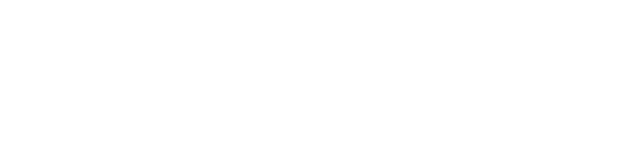
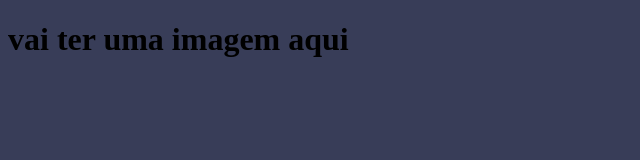
Before and after one commit to adrianwigames/The-White, a plain HTML site: page index.html in a window 1280 px wide. Shown: the whole page, without its empty margins (0-640 px from the left). Drawn offline with Linux system fonts and the light colour scheme.

Commit message:
Add files via upload

```diff
--- a/index.html
+++ b/index.html
@@ -5,4 +5,10 @@
     <meta http-equiv="X-UA-Compabible" content="IE=edge">
     <meta name="viewport" content="Width=device-width,initial-scale=1.0">
     <title> AdrianWi_Code </title>
+    <link rel="stylesheet" href="style.css">
 </head>
+<body>
+    <h1> vai ter uma imagem aqui </h1>
+</body>
+
+</html>
--- a/style.css
+++ b/style.css
@@ -0,0 +1 @@
+body {background-color:#383D58;}
```
